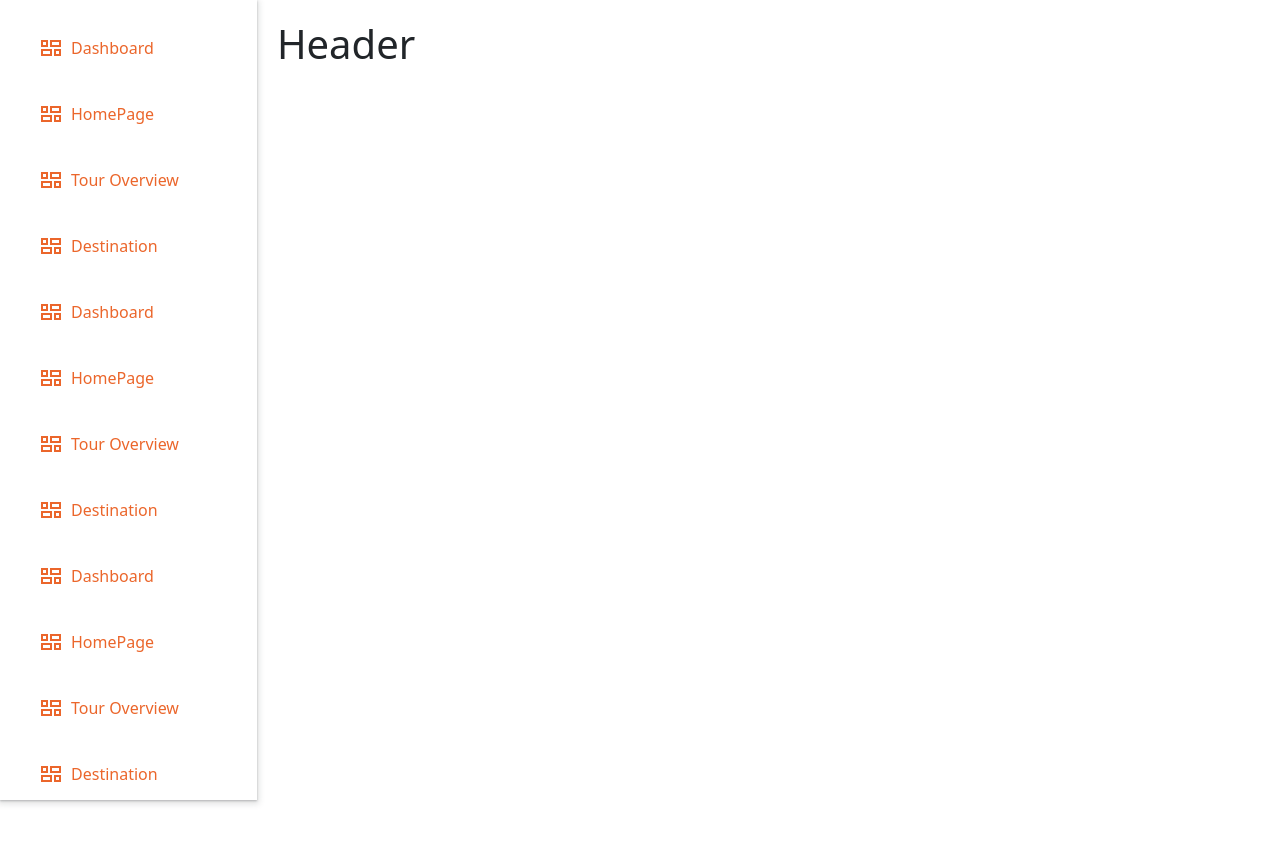
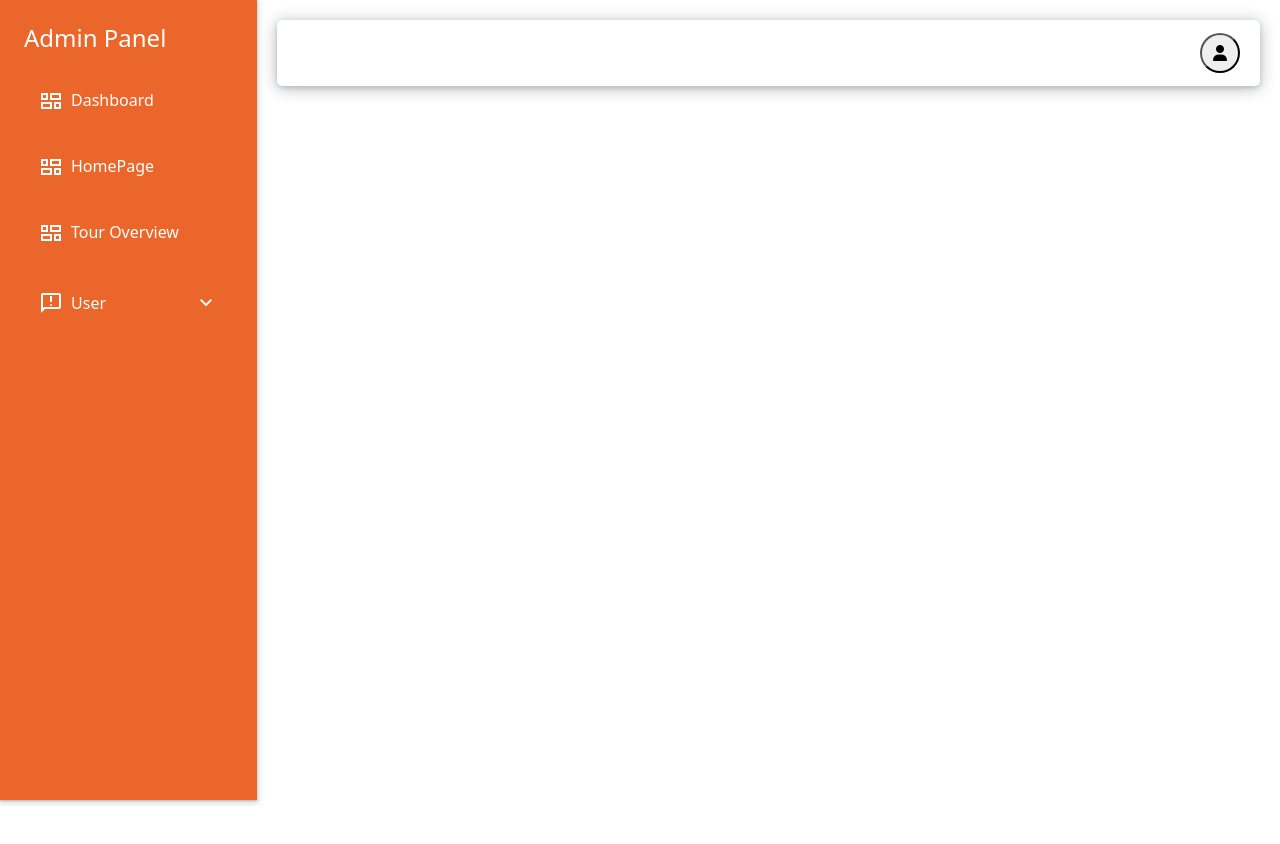
Before and after one commit to Development-Eghai/travel_crm_frontend, a React (Vite) app: page /admin in a window 1280 px wide. Shown: the top 844 px of the page. After the commit the page ends 806 px from the top, so only its background shows below. Built offline with nearby package versions, Linux system fonts and the light colour scheme.

Commit message:
adminpanel basic design

```diff
--- a/src/container/Header.jsx
+++ b/src/container/Header.jsx
@@ -1,12 +1,28 @@
-import React from 'react'
+import React, { useState } from 'react'
+import { useNavigate } from 'react-router-dom'
 
 const Header = () => {
+
     return (
-        <div>
-            <div>
-                <h1>Header</h1>
+        <>
+            <div className='header-parent-main'>
+                <div className='header-div-main'>
+                    <div className='user-profile-main'>
+                        <div>
+                            {/* <h4>{user_name}<span>({user_role})</span></h4> */}
+                        </div>
+                        <div className="dropdown">
+                            <button className="profile-icon dropdown-toggle" type="button" id="dropdownMenuButton1" data-bs-toggle="dropdown" aria-expanded="false">
+                                <i className="fa-solid fa-user"></i>
+                            </button>
+                            <ul className="dropdown-menu" aria-labelledby="dropdownMenuButton1">
+                                <li><a className="dropdown-item"><i className="fa-solid fa-right-from-bracket me-2" ></i> Log out</a></li>
+                            </ul>
+                        </div>
+                    </div>
+                </div>
             </div>
-        </div>
+        </>
     )
 }
 
--- a/src/container/Sidebar.jsx
+++ b/src/container/Sidebar.jsx
@@ -1,17 +1,91 @@
-import { NavLink } from "react-router-dom";
+// import { NavLink } from "react-router-dom";
+// import { AdminMenu, UserMenu } from "../routes/SidebarMenus";
+
+// const Sidebar = ({ role = "admin" }) => {
+//     const menu = role === "admin" ? AdminMenu : UserMenu;
+
+//     return (
+//         <div className={`sidebar-container-main ${role === "admin" ? 'bg-white' : 'bg-white'}`}>
+//             {menu.map((item, index) => (
+//                 <NavLink to={item.path} key={index} className="d-flex sidebar-menu">
+//                     <span className="sidebar-icon">{item.icon}</span>
+//                     <span className="mt-2 ms-2">{item.name}</span>
+//                 </NavLink>
+//             ))}
+//         </div>
+//     );
+// };
+
+// export default Sidebar;
+
+import React, { useState } from "react";
+import { NavLink, useLocation } from "react-router-dom";
 import { AdminMenu, UserMenu } from "../routes/SidebarMenus";
 
 const Sidebar = ({ role = "admin" }) => {
-    const menu = role === "admin" ? AdminMenu : UserMenu;
+    const [openSubmenus, setOpenSubmenus] = useState({});
+    const location = useLocation();
+    console.log(location.pathname, "pathname")
+    const menus = role === "admin" ? AdminMenu : UserMenu;
+
+    const toggleSubmenu = (index) => {
+        setOpenSubmenus((prev) => ({
+            ...prev,
+            [index]: !prev[index],
+        }));
+    };
 
     return (
         <div className={`sidebar-container-main ${role === "admin" ? 'bg-white' : 'bg-white'}`}>
-            {menu.map((item, index) => (
-                <NavLink to={item.path} key={index} className="d-flex sidebar-menu">
-                    <span className="sidebar-icon">{item.icon}</span>
-                    <span className="mt-2 ms-2">{item.name}</span>
-                </NavLink>
-            ))}
+            <h4 className="mb-4 text-white">Admin Panel</h4>
+            <ul className="nav flex-column">
+                {menus.map((item, index) => (
+                    <li key={index} className="nav-item">
+                        {item.subMenu ? (
+                            <>
+                                <button
+                                    className={`nav-link w-100 d-flex justify-content-between sidebar-menu pb-2 pt-3 border-none"
+                                    ${location.pathname === item.path ? "active" : ""}`}
+                                    onClick={() => toggleSubmenu(index)}
+                                >
+                                    <div className="d-flex">
+                                        <p className="my-auto">{item.icon}</p>
+                                        <p className="ms-2">{item.name}</p>
+                                    </div>
+                                    <div>
+                                        <span className="material-symbols-outlined">
+                                            {openSubmenus[index] ? "expand_less" : "expand_more"}
+                                        </span>
+                                    </div>
+                                </button>
+                                <div className={`collapse ${openSubmenus[index] ? "show" : ""}`}>
+                                    <ul className="submenu-list">
+                                        {item.subMenu.map((sub, subIndex) => (
+                                            <li className={`nav-item submenu-menus ${location.pathname === sub.path ? "active" : ""
+                                                }`} key={subIndex}>
+                                                <NavLink
+                                                    to={sub.path}>
+                                                    <span className="me-2">{sub.icon}</span>
+                                                    {sub.name}
+                                                </NavLink>
+                                            </li>
+                                        ))}
+                                    </ul>
+                                </div>
+                            </>
+                        ) : (
+                            <NavLink
+                                to={item.path}
+                                className={` d-flex sidebar-menu align-items-center ${location.pathname === item.path ? "active" : ""
+                                    }`}
+                            >
+                                <span className="sidebar-icon">{item.icon}</span>
+                                <span className="ms-2">{item.name}</span>
+                            </NavLink>
+                        )}
+                    </li>
+                ))}
+            </ul>
         </div>
     );
 };
--- a/src/css/style.css
+++ b/src/css/style.css
@@ -1357,15 +1357,26 @@ input[type="checkbox"] {
 /************************************************************* sibebar css ******************************************/
 .sidebar-menu {
     text-decoration: none;
-    color: #EB662B;
-    /* background-color: #EB662B; */
+    color: white;
     margin-bottom: 20px;
     padding: 4px 15px;
     border-radius: 7px;
 }
 
+.sidebar-menu:hover,
+.sidebar-menu:hover button {
+    background-color: white;
+    color: #EB662B;
+}
+
+.sidebar-menu.active {
+    background-color: white;
+    color: #EB662B;
+}
+
 .sidebar-icon {
     font-size: 16px;
+    margin-top: 8px;
 }
 
 .Layout-container {
@@ -1380,6 +1391,7 @@ input[type="checkbox"] {
     display: flex;
     overflow-y: scroll;
     flex-direction: column;
+    background-color: #EB662B !important;
     box-shadow: rgba(60, 64, 67, 0.3) 0px 1px 2px 0px, rgba(60, 64, 67, 0.15) 0px 2px 6px 2px;
 
 }
@@ -1391,6 +1403,91 @@ input[type="checkbox"] {
 
 .page-content {
     padding: 20px;
-    height: 100vh;
+    height: 90vh;
     overflow-y: scroll;
 }
+
+.submenu-list {
+    list-style: none;
+    padding-left: 0px;
+}
+
+.submenu-menus {
+    text-decoration: none;
+    color: white;
+    margin-bottom: 20px;
+    padding: 7px 15px;
+    border-radius: 7px;
+}
+
+.submenu-menus a {
+    text-decoration: none;
+    color: white;
+    font-size: 16px;
+}
+
+.submenu-menus a span {
+    font-size: 20px;
+}
+
+.submenu-menus:hover,
+.submenu-menus:hover a {
+    background-color: white;
+    color: #EB662B;
+}
+
+.submenu-menus.active,
+.submenu-menus.active a {
+    background-color: white;
+    color: #EB662B !important;
+}
+
+.header-div-main {
+    padding: 13px 0px;
+    border-radius: 5px;
+    box-shadow: rgba(14, 30, 37, 0.12) 0px 2px 4px 0px, rgba(14, 30, 37, 0.32) 0px 2px 16px 0px;
+}
+
+.user-profile-main {
+    display: flex;
+    justify-content: space-between;
+    margin-right: 20px;
+}
+
+.user-profile-main h4 {
+    margin-bottom: 0px;
+    margin-left: 20px;
+    font-size: 18px;
+}
+
+.user-profile-main h4 span {
+    margin-left: 5px;
+}
+
+.dropdown-menu .dropdown-item {
+    font-weight: 600;
+    color: black;
+}
+
+.profile-icon {
+    width: 40px;
+    height: 40px;
+    border-radius: 50px;
+    display: flex;
+    justify-content: center;
+    align-items: center;
+
+}
+
+.profile-icon.dropdown-toggle::after {
+    display: none !important;
+}
+
+.dropdown-menu {
+    transform: translate3d(20px, 47px, 0px) !important;
+    cursor: pointer;
+}
+
+.dropdown-item {
+    padding: 8px 20px;
+}
--- a/src/routes/SidebarMenus.jsx
+++ b/src/routes/SidebarMenus.jsx
@@ -1,133 +1,49 @@
 export const AdminMenu = [
     {
         path: "/admin/admin-dashboard",
-        icon: <span class="material-symbols-outlined mt-2">dashboard_2
+        icon: <span class="material-symbols-outlined">dashboard_2
         </span>,
         name: "Dashboard",
     },
     {
-        path: "/admin/admin-dashboard",
-        icon: <span class="material-symbols-outlined mt-2">dashboard_2
+        path: "/admin/home",
+        icon: <span class="material-symbols-outlined">dashboard_2
         </span>,
         name: "HomePage",
     },
     {
-        path: "/admin/admin-dashboard",
-        icon: <span class="material-symbols-outlined mt-2">dashboard_2
+        path: "/admin/tour",
+        icon: <span class="material-symbols-outlined">dashboard_2
         </span>,
         name: "Tour Overview",
     },
+
     {
-        path: "/admin/admin-dashboard",
-        icon: <span class="material-symbols-outlined mt-2">dashboard_2
+        path: "/admin/feedback",
+        icon: <span class="material-symbols-outlined">
+            feedback
         </span>,
-        name: "Destination",
+        name: "User",
+        subMenu: [
+            {
+                path: "/admin/termsAndCondition",
+                icon: <i className="fa-solid fa-pen-to-square"></i>,
+                name: "Terms And Condition",
+            },
+            {
+                path: "/admin/privacyPolicy",
+                icon: <i className="fa-regular fa-paper-plane"></i>,
+                name: "Privacy Policy",
+            },
+        ],
     },
 
-    {
-        path: "/admin/admin-dashboard",
-        icon: <span class="material-symbols-outlined mt-2">dashboard_2
-        </span>,
-        name: "Dashboard",
-    },
-    {
-        path: "/admin/admin-dashboard",
-        icon: <span class="material-symbols-outlined mt-2">dashboard_2
-        </span>,
-        name: "HomePage",
-    },
-    {
-        path: "/admin/admin-dashboard",
-        icon: <span class="material-symbols-outlined mt-2">dashboard_2
-        </span>,
-        name: "Tour Overview",
-    },
-    {
-        path: "/admin/admin-dashboard",
-        icon: <span class="material-symbols-outlined mt-2">dashboard_2
-        </span>,
-        name: "Destination",
-    },
-
-    {
-        path: "/admin/admin-dashboard",
-        icon: <span class="material-symbols-outlined mt-2">dashboard_2
-        </span>,
-        name: "Dashboard",
-    },
-    {
-        path: "/admin/admin-dashboard",
-        icon: <span class="material-symbols-outlined mt-2">dashboard_2
-        </span>,
-        name: "HomePage",
-    },
-    {
-        path: "/admin/admin-dashboard",
-        icon: <span class="material-symbols-outlined mt-2">dashboard_2
-        </span>,
-        name: "Tour Overview",
-    },
-    {
-        path: "/admin/admin-dashboard",
-        icon: <span class="material-symbols-outlined mt-2">dashboard_2
-        </span>,
-        name: "Destination",
-    },
-
-    {
-        path: "/admin/admin-dashboard",
-        icon: <span class="material-symbols-outlined mt-2">dashboard_2
-        </span>,
-        name: "Dashboard",
-    },
-    {
-        path: "/admin/admin-dashboard",
-        icon: <span class="material-symbols-outlined mt-2">dashboard_2
-        </span>,
-        name: "HomePage",
-    },
-    {
-        path: "/admin/admin-dashboard",
-        icon: <span class="material-symbols-outlined mt-2">dashboard_2
-        </span>,
-        name: "Tour Overview",
-    },
-    {
-        path: "/admin/admin-dashboard",
-        icon: <span class="material-symbols-outlined mt-2">dashboard_2
-        </span>,
-        name: "Destination",
-    },
-    {
-        path: "/admin/admin-dashboard",
-        icon: <span class="material-symbols-outlined mt-2">dashboard_2
-        </span>,
-        name: "Dashboard",
-    },
-    {
-        path: "/admin/admin-dashboard",
-        icon: <span class="material-symbols-outlined mt-2">dashboard_2
-        </span>,
-        name: "HomePage",
-    },
-    {
-        path: "/admin/admin-dashboard",
-        icon: <span class="material-symbols-outlined mt-2">dashboard_2
-        </span>,
-        name: "Tour Overview",
-    },
-    {
-        path: "/admin/admin-dashboard",
-        icon: <span class="material-symbols-outlined mt-2">dashboard_2
-        </span>,
-        name: "Destination",
-    },
 
 ]
 export const UserMenu = [
     {
         path: "/user/user-dashboard",
-        icon: <span class="material-symbols-outlined mt-2">dashboard_2
+        icon: <span class="material-symbols-outlined">dashboard_2
         </span>,
         name: "Dashboard",
     },
```
